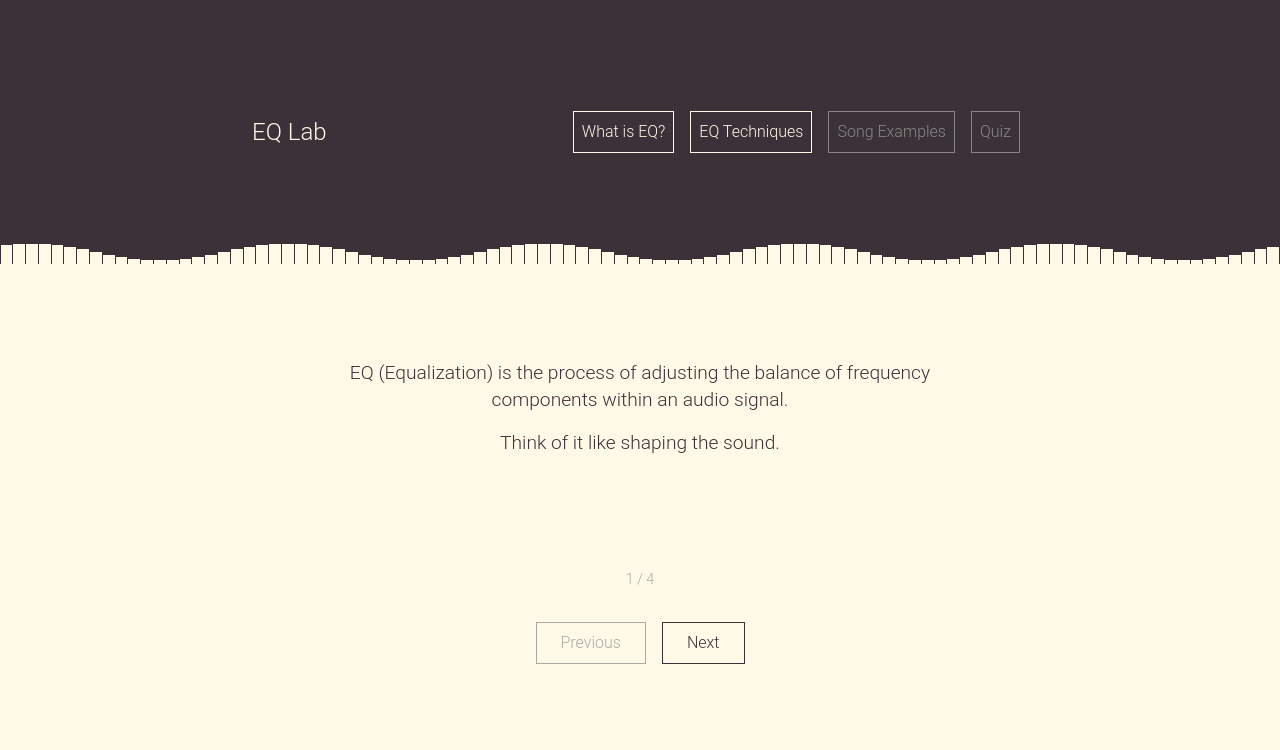
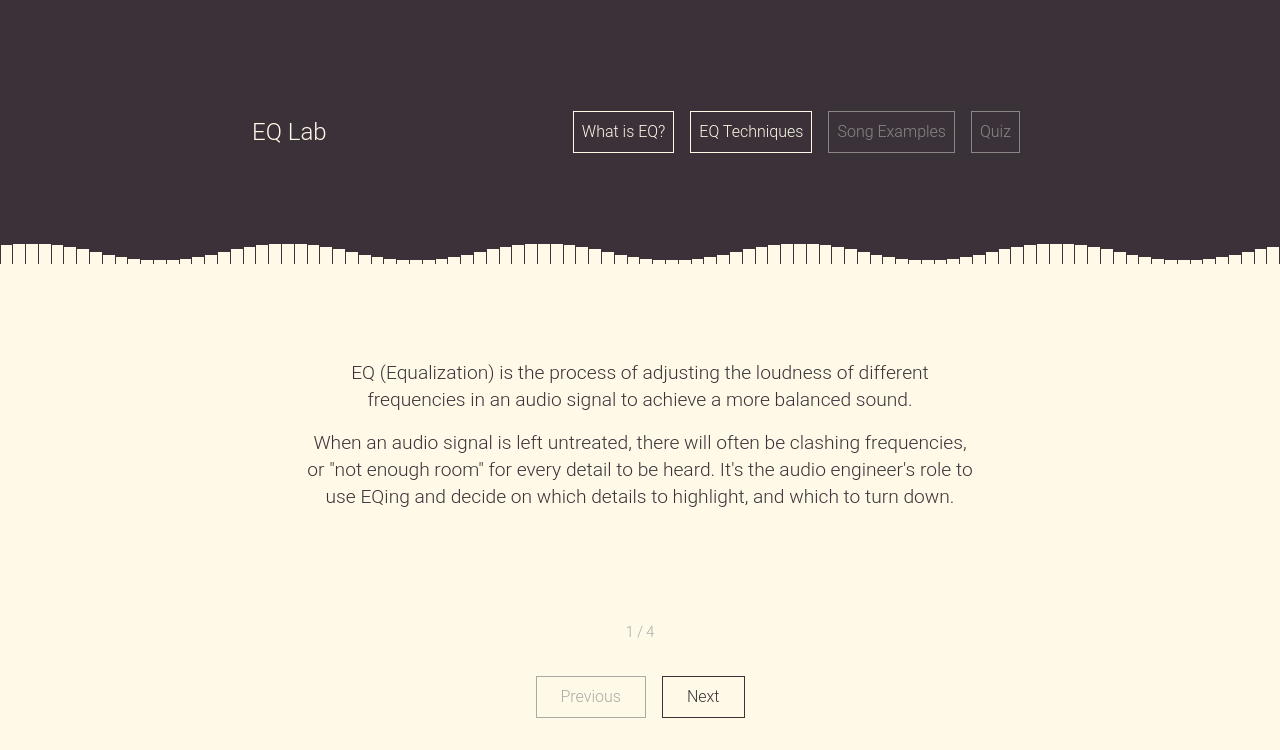
Before and after one commit to xnicolll/ui-eq-lab, a Flask app: page /intro in a window 1280 px wide. Shown: the top 750 px of the page. Run offline with Flask 3, Linux system fonts and the light colour scheme.

Commit message:
feat: expanded on eq info

```diff
--- a/templates/intro.html
+++ b/templates/intro.html
@@ -5,8 +5,10 @@
     <div class="learn-container">
         <div class="learn-step" data-step="1">
             <div class="learn-content">
-                <p>EQ (Equalization) is the process of adjusting the balance of frequency components within an audio signal.</p>
-                <p>Think of it like shaping the sound.</p>
+                <p>EQ (Equalization) is the process of adjusting the loudness of different frequencies in an audio signal to achieve a more balanced sound.</p>
+                <p>When an audio signal is left untreated, there will often be clashing frequencies, or "not enough room" for every detail to be heard. It's the audio engineer's role
+                    to use EQing and decide on which details to highlight, and which to turn down.
+                </p>
             </div>
         </div>
 
@@ -17,6 +19,7 @@
                     <li>Turn up the bass</li>
                     <li>Soften harsh treble</li>
                     <li>Carve out space in a mix</li>
+                    <li>You can do practically anything!</li>
                 </ul>
             </div>
         </div>
```
